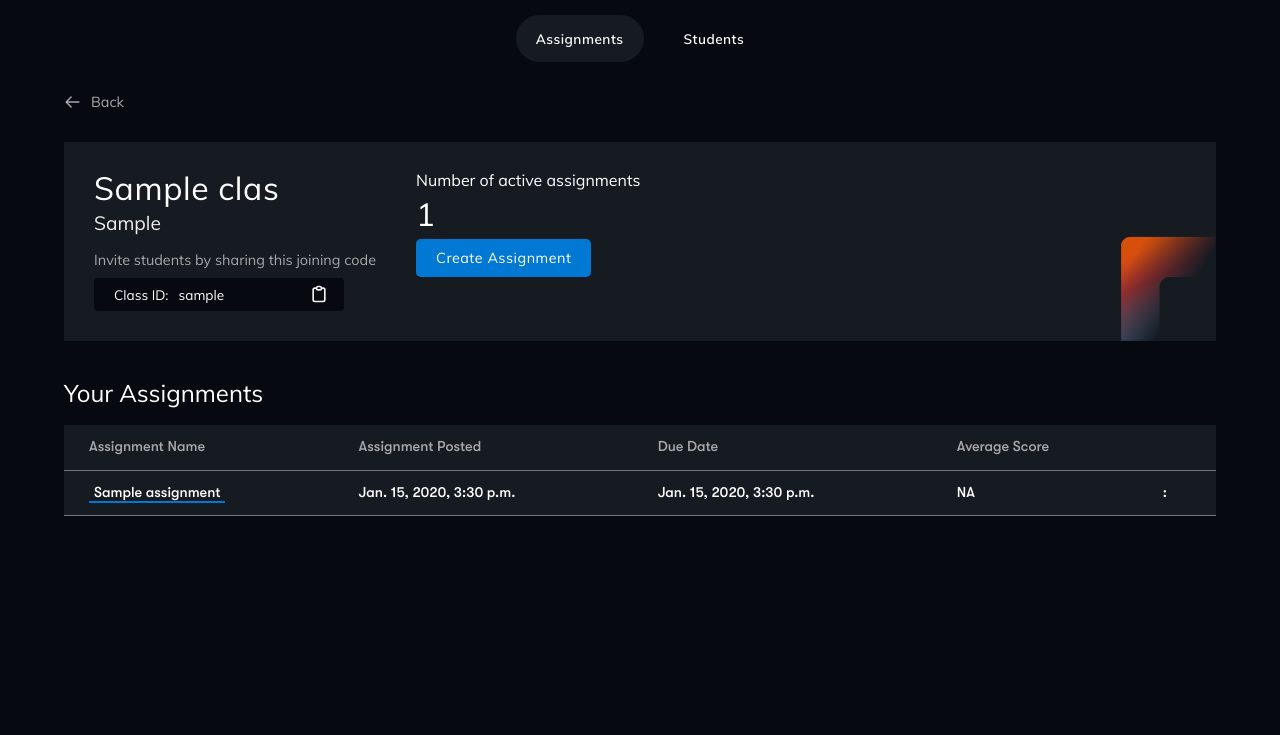
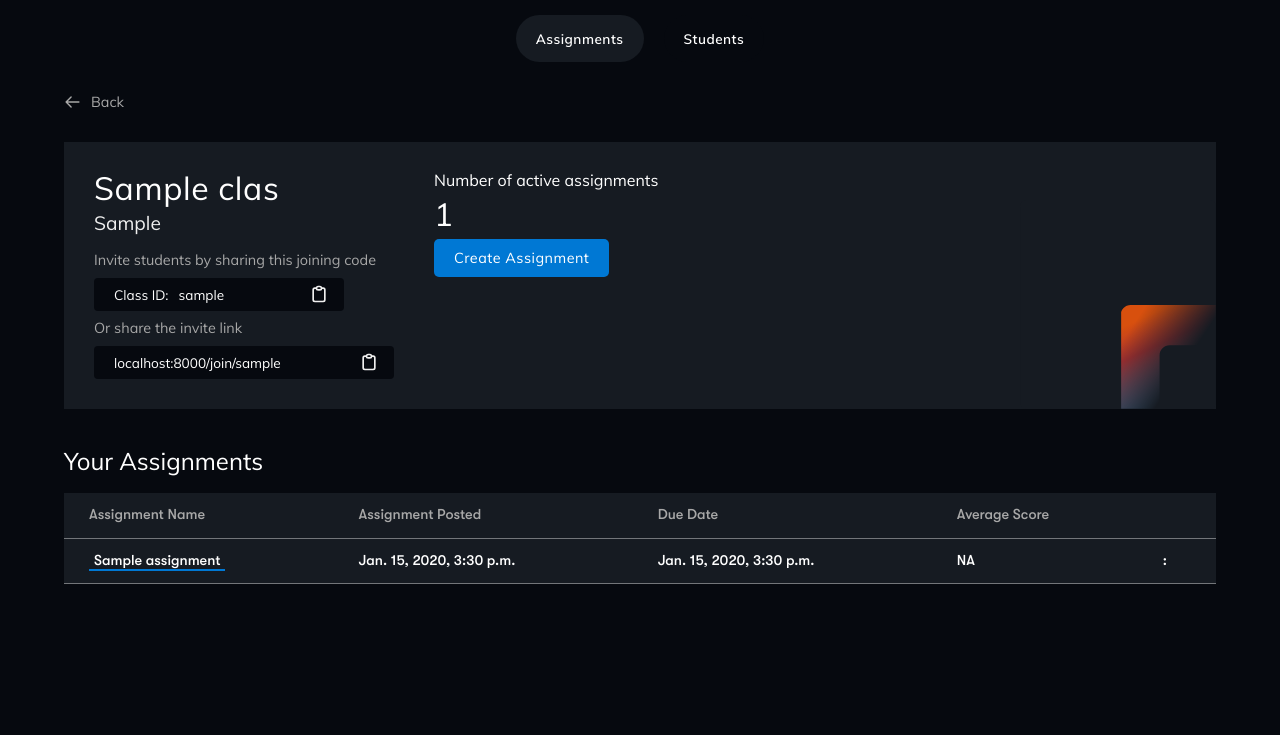
Before and after one commit to aritra1999/Assignments, a Django app: page /dashboard/class/sample in a window 1280 px wide. Shown: the part 65-800 px from the top of the page. Run offline with Django 3.2, Linux system fonts and the light colour scheme; a user stored in the database is signed in; tables that the repository leaves empty hold one stand-in row (values such as "Sample post").

Commit message:
Some Features Added

```diff
--- a/static/css/classTeacher.css
+++ b/static/css/classTeacher.css
@@ -26,6 +26,9 @@ div.cont1 p.invite{
     font-family: "Mulish-Reg", sans-serif;
     font-size: 0.9rem;
 }
+div.cont1 p.invLink{
+    margin-top: 10px;
+}
 span.joinLink{
     display: flex;
     align-items: center;
@@ -40,12 +43,18 @@ span.joinLink{
     border-radius: 4px;
     margin-top: 10px;
 }
+span.joinLinkMain{
+    width: 300px !important;
+}
 span.copy{
     position: absolute;
     right: 15px;
 }
 span.linkText{
     margin-left: 10px;
+}
+span.linkTextMain{
+    margin-left: 0 !important;
 }
 svg.copy{
     height: 20px;
--- a/templates/dashboard/class_teacher.html
+++ b/templates/dashboard/class_teacher.html
@@ -31,6 +31,15 @@
                         <span class="linkText" id="linkText">{{ classSelected.slug }}</span>
                         <span class="copy">
                             <svg id="linkTextToggle" class="copy" xmlns="http://www.w3.org/2000/svg" fill="none" viewBox="0 0 24 24" stroke="currentColor">
+                                <path stroke-linecap="round" stroke-linejoin="round" stroke-width="2" d="M9 5H7a2 2 0 00-2 2v12a2 2 0 002 2h10a2 2 0 002-2V7a2 2 0 00-2-2h-2M9 5a2 2 0 002 2h2a2 2 0 002-2M9 5a2 2 0 012-2h2a2 2 0 012 2" />
+                            </svg>
+                        </span>
+                    </span>
+                    <p class="invite invLink">Or share the invite link</p>
+                    <span class="joinLink joinLinkMain">
+                        <span class="linkTextMain" id="linkTextMain">localhost:8000/join/{{ classSelected.slug }}</span>
+                        <span class="copy">
+                            <svg id="linkTextToggleMain" class="copy" xmlns="http://www.w3.org/2000/svg" fill="none" viewBox="0 0 24 24" stroke="currentColor">
                                 <path stroke-linecap="round" stroke-linejoin="round" stroke-width="2" d="M9 5H7a2 2 0 00-2 2v12a2 2 0 002 2h10a2 2 0 002-2V7a2 2 0 00-2-2h-2M9 5a2 2 0 002 2h2a2 2 0 002-2M9 5a2 2 0 012-2h2a2 2 0 012 2" />
                             </svg>
                         </span>
@@ -178,5 +187,16 @@
             alert("Code Copied")
             textArea.remove()
         }
+        document.getElementById("linkTextToggleMain").addEventListener("click", copyMain)
+        function copyMain() {
+            let copyText = document.getElementById("linkTextMain")
+            let textArea = document.createElement("textarea")
+            textArea.value = copyText.textContent
+            document.body.appendChild(textArea)
+            textArea.select()
+            document.execCommand("Copy")
+            alert("Code Copied")
+            textArea.remove()
+        }
     </script>
 {% endblock extrafoot %}
```
